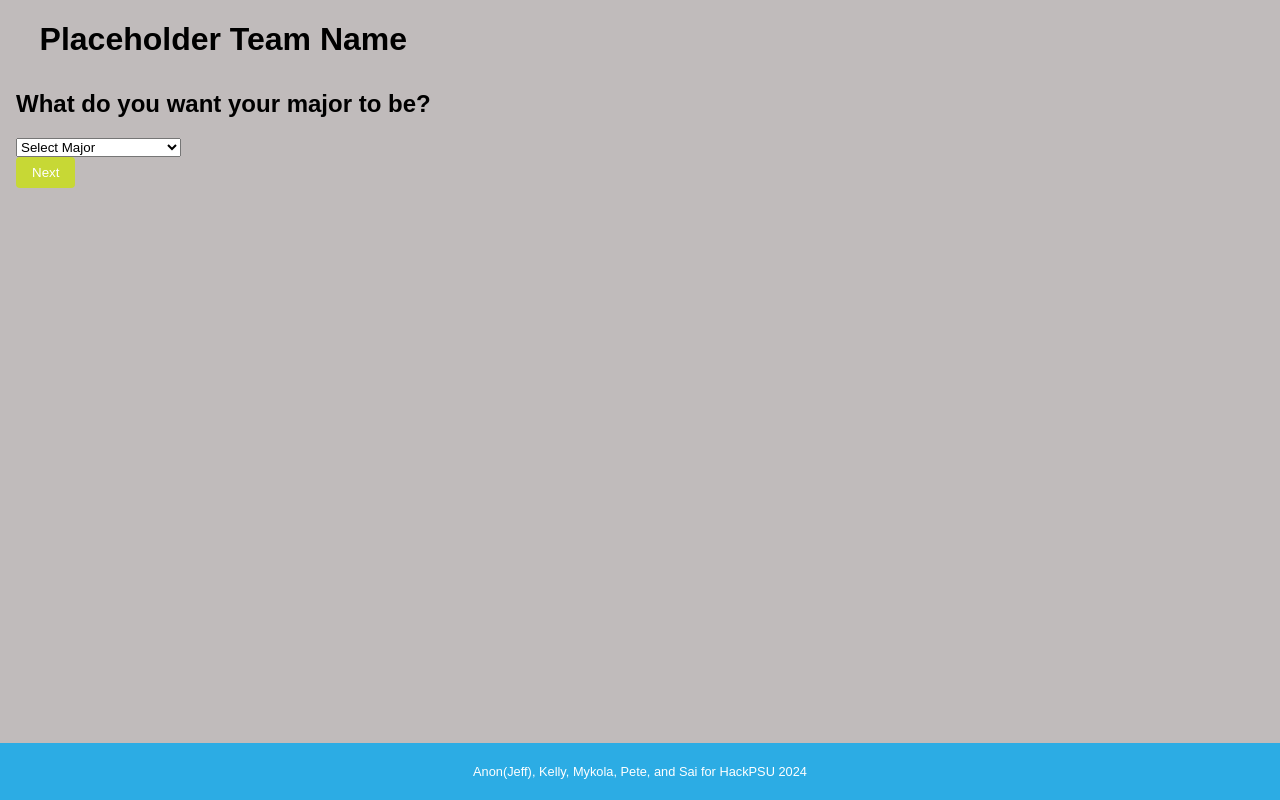
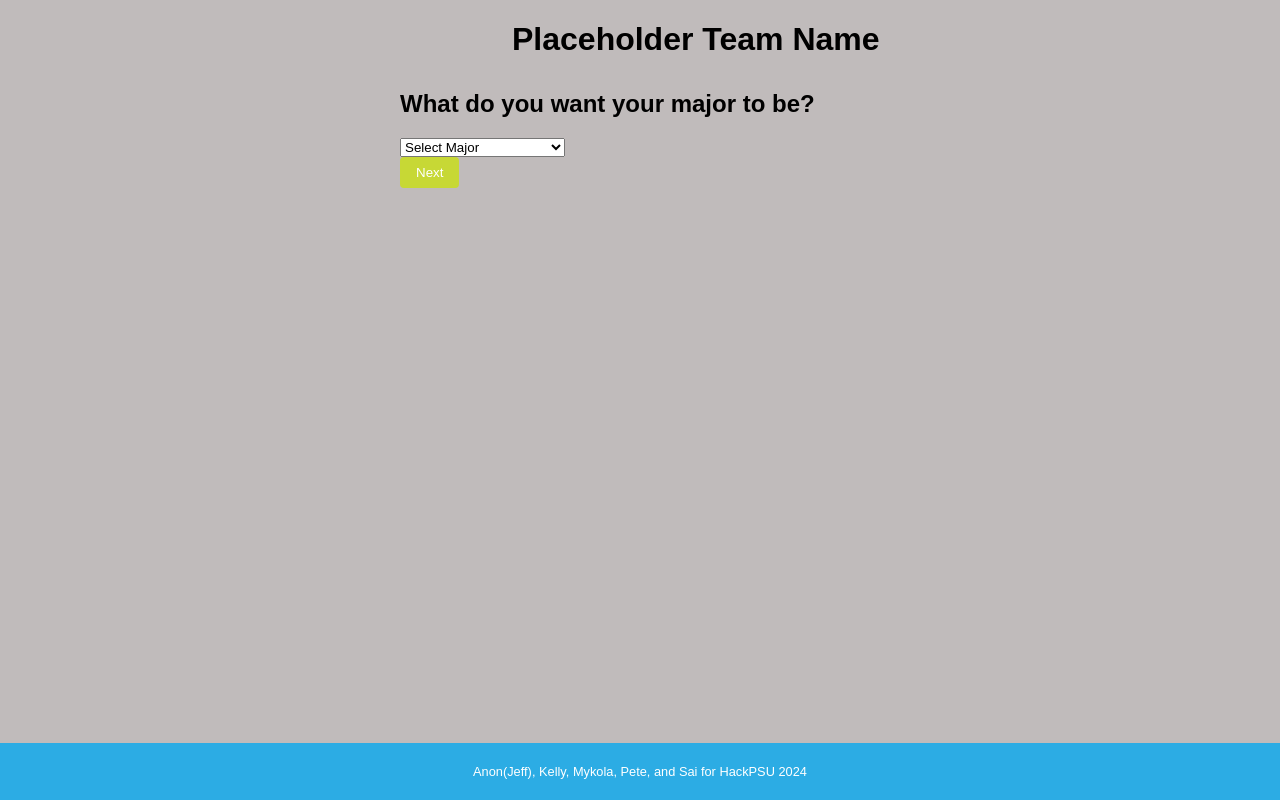
Before and after one commit to petetheprogrammer/HackPSUSpring2024, a React (Create React App) app in the folder front-end/: page / in a window 1280 px wide. Built offline with nearby package versions, Linux system fonts and the light colour scheme; the HTML template or start-up script is replaced by a standard one.

Commit message:
realignment

```diff
--- a/front-end/src/App.css
+++ b/front-end/src/App.css
@@ -17,6 +17,7 @@ body {
 
 .header {
   text-align: center; /* Left-aligned with 10% vw margin */
+  margin-left: 40vw;
 }
 
 .footer {
@@ -33,6 +34,7 @@ body {
 .form-container {
   margin-top: 2rem; /* Adjust as needed */
   padding: 0 1rem;
+  margin-left: 30vw;
 }
 
 .results {
@@ -44,10 +46,12 @@ body {
   border: 1px solid #ccc; /* Border color */
   border-radius: 0.5rem;
   padding: 1rem;
+
 }
 
 .result-section h3 {
   margin-top: 0;
+
 }
 
 button {
--- a/front-end/src/App.js
+++ b/front-end/src/App.js
@@ -105,6 +105,7 @@ function App() {
       <header className='header'>
         <h1>Placeholder Team Name</h1>
       </header>
+
       <div className="form-container">
         {!submitted ? (
           <form onSubmit={handleSubmit}>
@@ -247,7 +248,9 @@ function App() {
                   <li>Nearest Airport: {result.nearestAirport}</li>
                   <li>Walk Score: {result.walkScore}</li>
                   <img src="https://brand.psu.edu/images/backgrounds/veritcal-1-mark_registered.png"></img>
+
                 </ul>
+
               </div>
             ))}
           </section>
```
Also changed, not shown: 1 other file (tests, documents, lock files or other folders).
